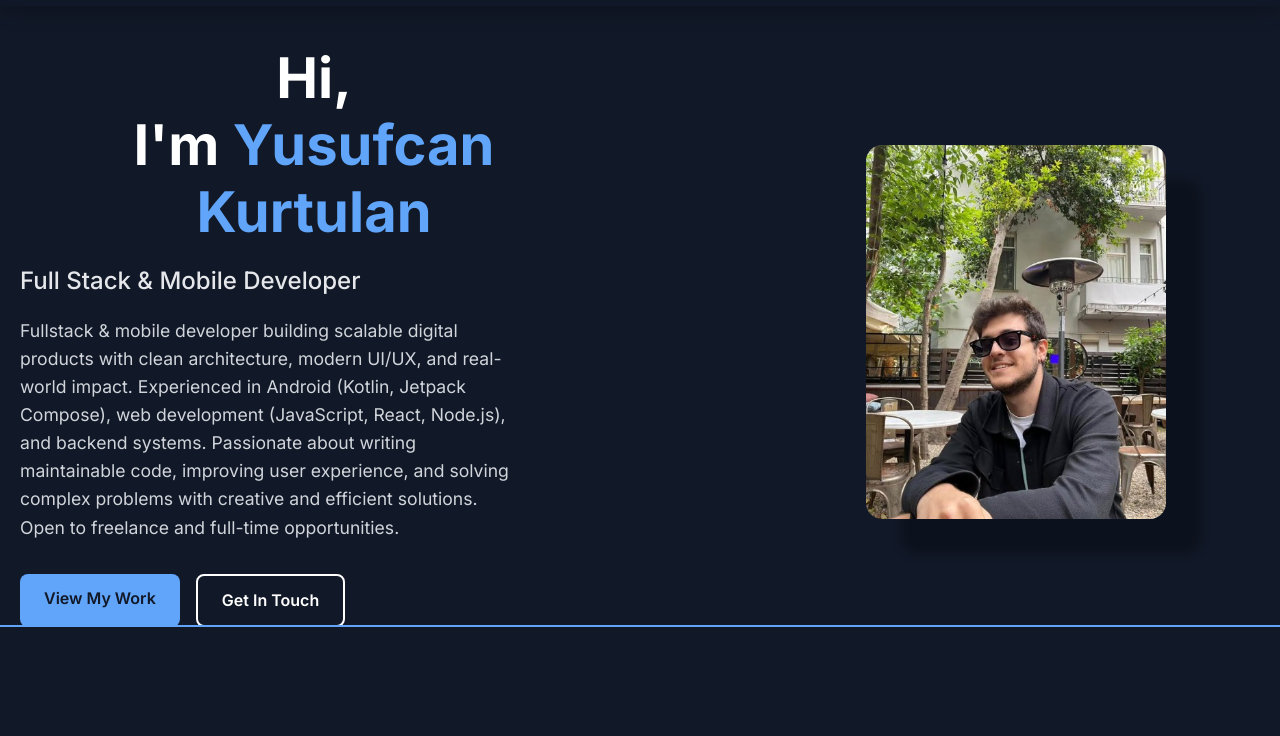
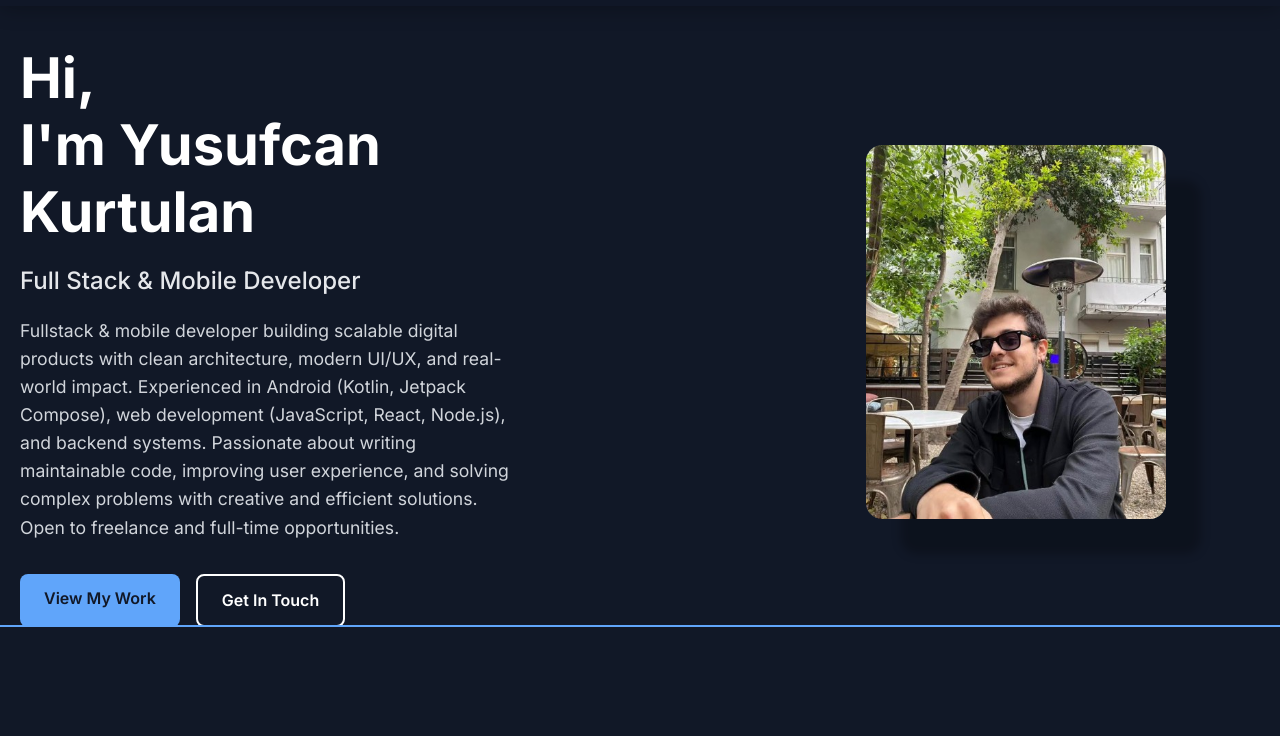
Before and after one commit to yusufcankurtulan/Portfolio-Web-Site, a plain HTML site: page index.html in a window 1280 px wide. Shown: the part 64-800 px from the top of the page. Drawn offline with Linux system fonts and the light colour scheme.

```diff
--- a/styles.css
+++ b/styles.css
@@ -131,15 +131,7 @@
     font-weight: 700;
     line-height: 1.2;
     margin-bottom: 1rem;
-    text-align: center; /* sola yaslı istiyorsan 'left' yap */
-}
-
-.hero-title .line {
-    display: block;
-}
-
-.hero-title .highlight {
-    color: #60a5fa;
+    text-align: left; /* sola yaslı istiyorsan 'left' yap */
 }
 
 
```
